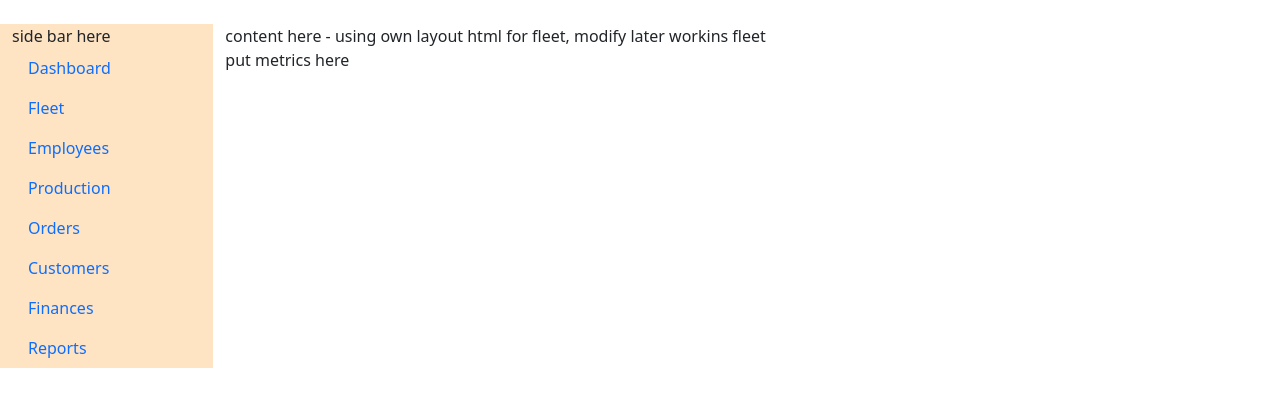
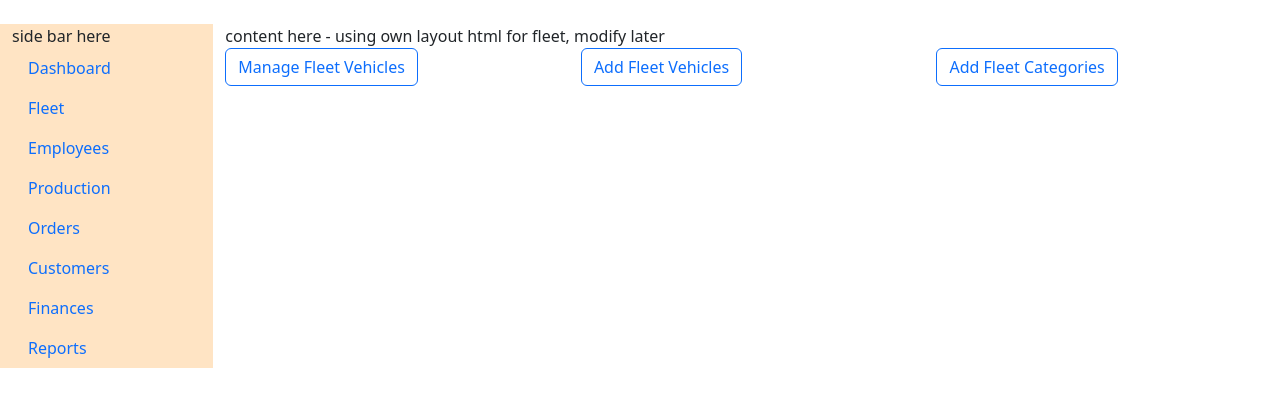
Before and after one commit to Stephen-Austine/-WellsFlow-Green-Wells-, a Flask app: page /vehicles in a window 1280 px wide. Shown: the part 56-463 px from the top of the page. Run offline with Flask 3, Linux system fonts and the light colour scheme.

Commit message:
Started working on fleet admin side, only minor template change

```diff
--- a/greenwells_wellsflow/app.py
+++ b/greenwells_wellsflow/app.py
@@ -68,6 +68,12 @@ def vehicles():
     return render_template("fleet/adminside_fleet/vehicles.html")
 
 
+@app.route("/vehiclesmanagefleet")
+def vehiclesmanagefleet():
+    return render_template("fleet/fleet_extend/vehicles/managefleet.html")
+
+
+
 @app.route("/employees")
 def employees():
     return render_template("fleet/adminside_fleet/employees.html")
--- a/greenwells_wellsflow/templates/fleet/adminside_fleet/vehicles.html
+++ b/greenwells_wellsflow/templates/fleet/adminside_fleet/vehicles.html
@@ -1,7 +1,25 @@
 {% extends "layout.html" %}
 {% block content %}
-workins fleet
-<br>
-put metrics here
-<br>
+
+<section class="row">
+    <div class="col-md-4">
+        <button class="btn btn-outline-primary" onclick="location.href = '/vehiclesmanagefleet'">Manage Fleet Vehicles</button>
+
+    </div>
+    <div class="col-md-4">
+        <button class="btn btn-outline-primary">Add Fleet Vehicles</button>
+
+    </div>
+    <div class="col-md-4">
+        <button class="btn btn-outline-primary">Add Fleet Categories</button>
+
+    </div>
+
+    {% block vehicle_content %}
+
+    {% endblock vehicle_content %}
+
+</section>
+
+
 {% endblock %}
```
Also changed, not shown: greenwells_wellsflow/templates/fleet/fleet_extend/vehicles/managefleet.html (added, +9 -0 lines), greenwells_wellsflow/templates/fleet/fleet_extend/extra.html (added), greenwells_wellsflow/templates/fleet/fleet_extend/vehicles/addfleet.html (added).
